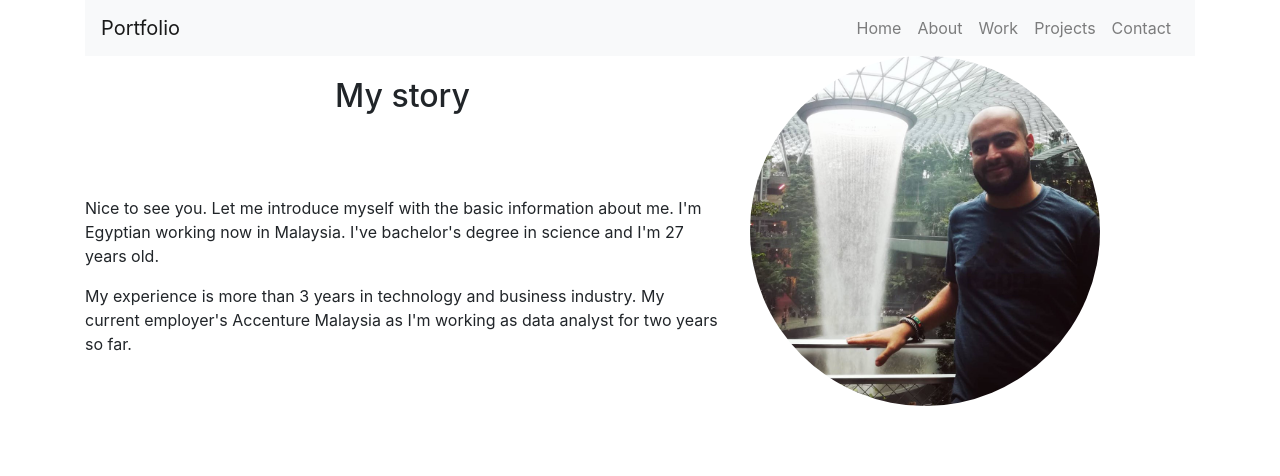
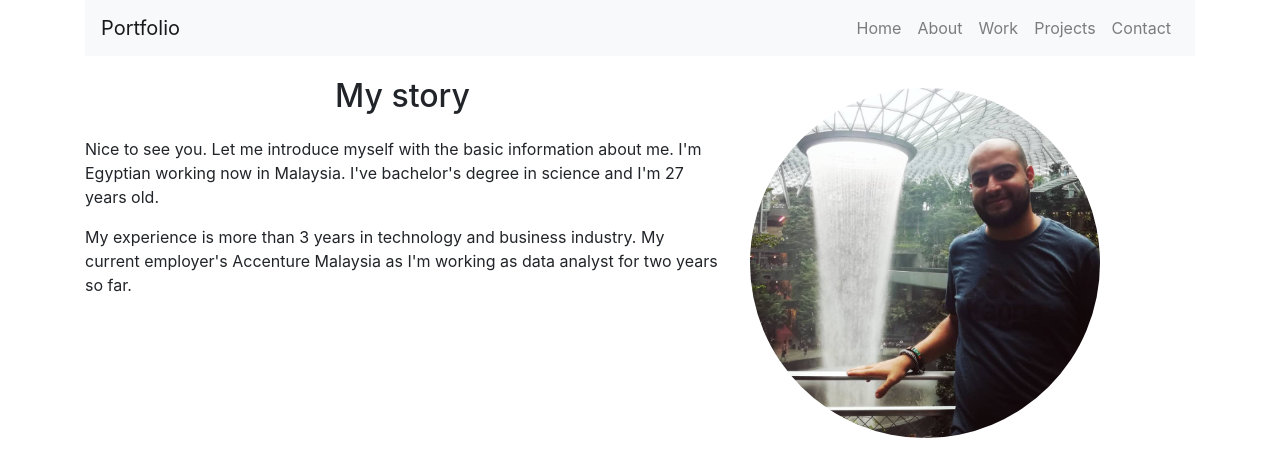
Before and after one commit to MahmoudNafea/portfolio, a React (Create React App) app: page /about in a window 1280 px wide. Shown: the top 476 px of the page. Built offline with nearby package versions, Linux system fonts and the light colour scheme.

Commit message:
rearrange the app into components and pages

```diff
--- a/src/components/about.js
+++ b/src/pages/about.js
@@ -9,22 +9,22 @@ const AboutPage = () => {
             <div >
                 <div className="row">
                     <div className="col-sm-7" >
-                        <h1 className="text-center" style={{ marginBottom: 5 + "rem" }}>My story</h1>
+                        <h1 className="text-center" >My story</h1>
 
                         <p >
                             Nice to see you. Let me introduce myself with the basic information about me.
                              I'm Egyptian working now in Malaysia. I've bachelor's degree in science and I'm 27 years old.
-                    </p>
+                       </p>
                         <p >
                             My experience is more than 3 years in technology and business industry.
                              My current employer's Accenture Malaysia as I'm working as data analyst for two years so far.
-                    </p>
+                        </p>
 
                     </div>
                     <div className="col-sm-5">
                         <div className="img-wrap">
                             <Image src={myphoto}
-                                alt="myphoto" fluid roundedCircle className="img" />
+                                alt="myphoto" fluid roundedCircle className="img" style={{ marginTop: 2 + "rem" }} />
                         </div>
                     </div>
 
```
Also changed, not shown: src/App.js (+7 -10 lines), src/components/navbar.js (renamed from src/components/ui/navbar.js), src/pages/contact.js (renamed from src/components/contact.js), src/pages/home.js (renamed from src/components/home.js), src/pages/login.js (renamed from src/components/login.js), src/pages/projects.js (renamed from src/components/projects.js), src/pages/work.js (renamed from src/components/work.js).
